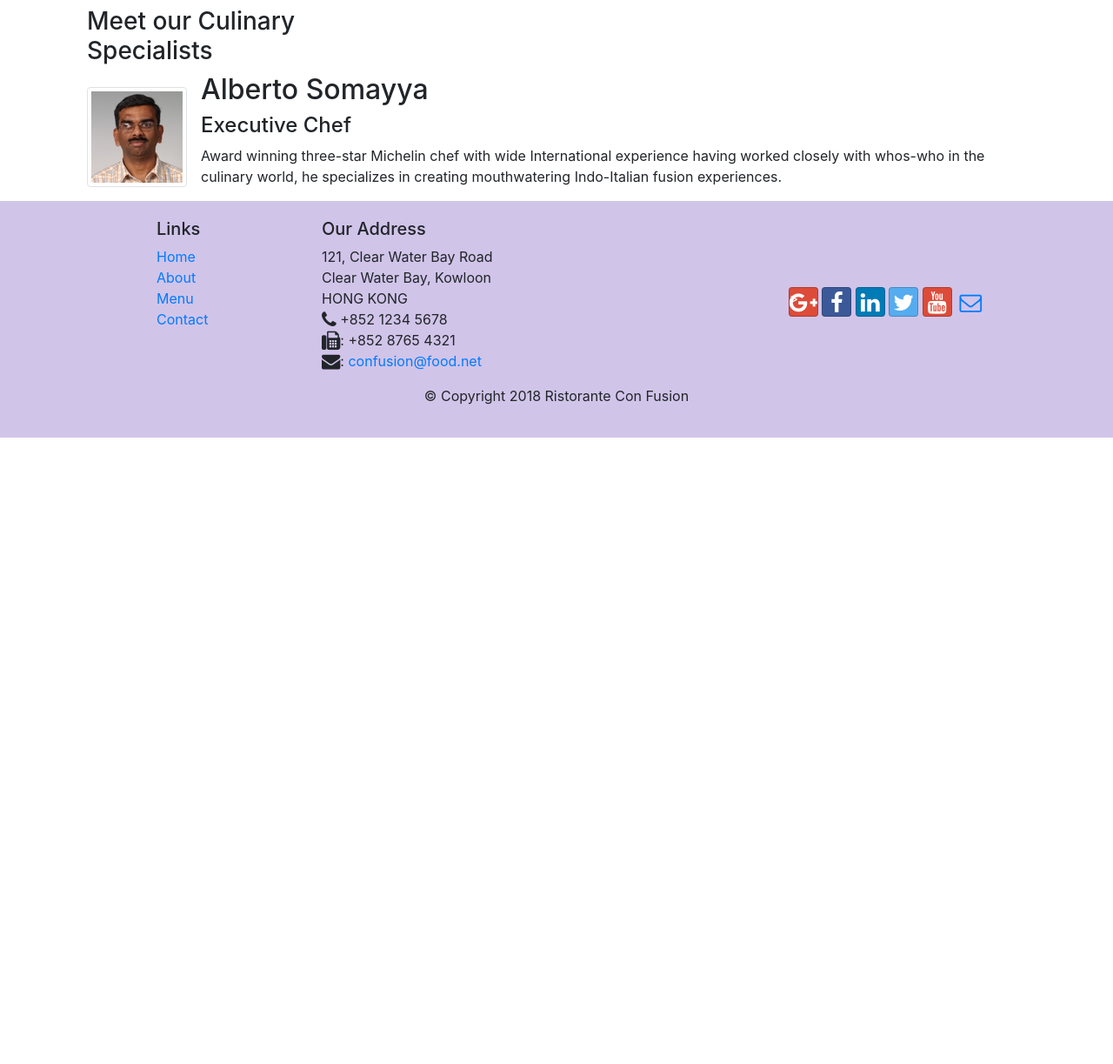
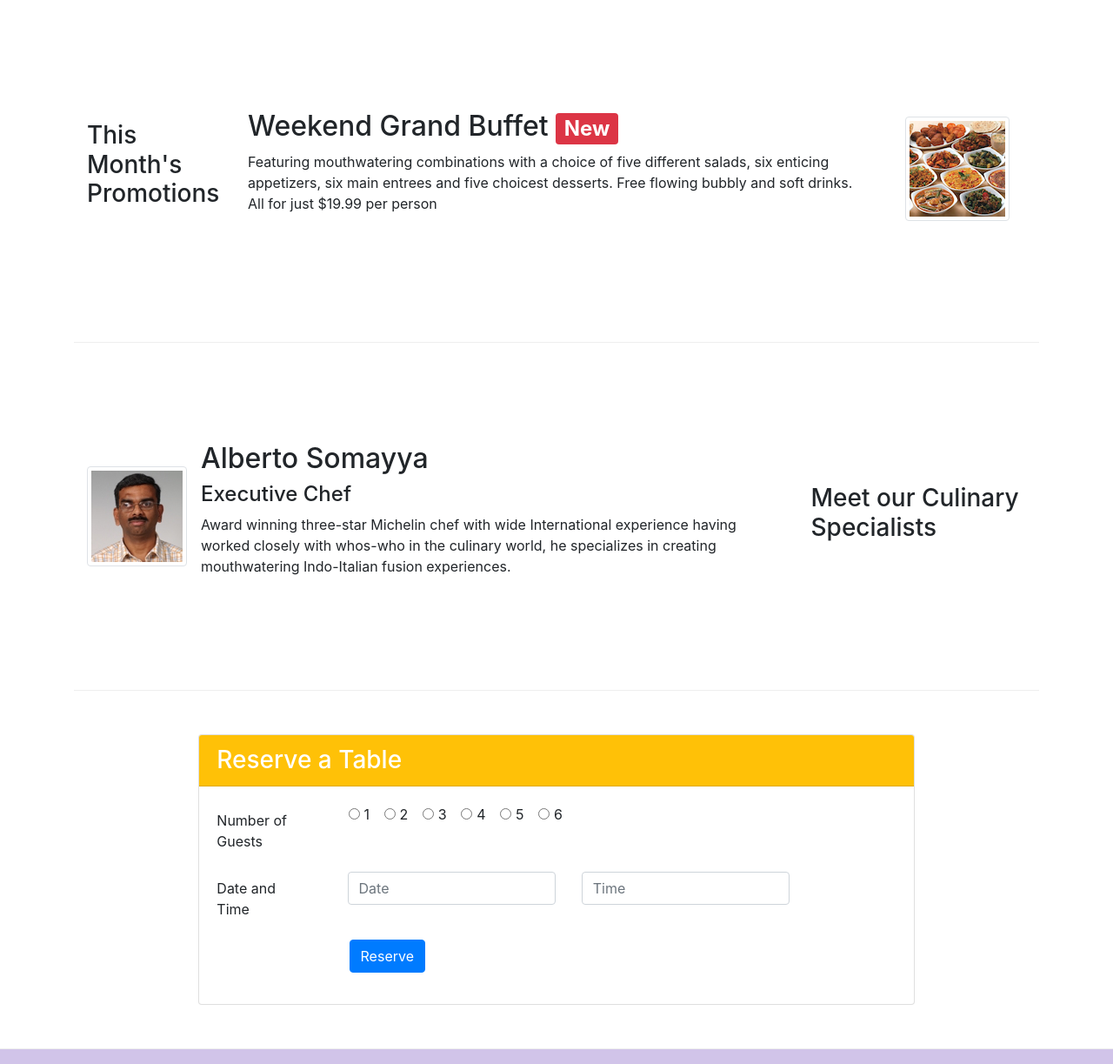
Before and after one commit to principyto/Coursera, a website: page index.html in a window 1280 px wide. Shown: the part 740-1963 px from the top of the page at 87% size. Before the commit the page ends 1243 px from the top, so only its background shows below. Drawn offline with nearby package versions, Linux system fonts and the light colour scheme.

Commit message:
assignment 2

```diff
--- a/css/styles.css
+++ b/css/styles.css
@@ -36,3 +36,13 @@
 .navbar-dark{
     background-color: #512da8;
 }
+
+.btn-div{
+    margin-left: 1rem;
+}
+
+.flexmamalon{
+    display: flex;
+    justify-content: space-around;
+    align-items: center;
+}
--- a/index.html
+++ b/index.html
@@ -63,19 +63,22 @@
     <header class="jumbotron">
         <div class="container">
             <div class="row row-header">
-                <div class="col-12 col-sm-6">
+                <div class="col-6 col-sm-6">
                     <h1>Ristorante con Fusion</h1>
                     <p>We take inspiration from the World's best cuisines, and create a unique fusion experience. Our lipsmacking creations will tickle your culinary senses!</p>
                 </div>
-                <div class="col-12 col-sm align-self-center">
+                <div class="col-3 col-sm align-self-center">
                     <img src="img/logo.png" class="img-fluid">
+                </div>
+                <div class="col-3 align-self-center">
+                    <a role="button" class="btn btn-warning" href="#Reserve">Reserve Table</a>
                 </div>
             </div>
         </div>
     </header>
 
     <div class="container">
-        <div clas="row row-content align-items-center">
+        <div class="row row-content align-items-center">
             <div class="col-12 col-sm-4 order-sm-last col-md-3">
                 <h3>Our Lipsmacking Culinary Creations</h3>
             </div>
@@ -92,18 +95,22 @@
         </div>
 
 
-        <div clas="row row-content align-items-center">
-            <div class="col-12 col-sm-4 col-md-3">
+        <div class="row row-content align-items-center flexmamalon">
+            <div class="col-2">
                 <h3>This Month's Promotions</h3>
             </div>
-            <div class="col col-sm col-md">
-                <h2>Weekend Grand Buffet</h2>
+            <div class="media-body col-8">
+                <h2>Weekend Grand Buffet <span class="badge badge-danger">New</span></h2>
                 <p>Featuring mouthwatering combinations with a choice of five different salads, six enticing appetizers, six main entrees and five choicest desserts. Free flowing bubbly and soft drinks. All for just $19.99 per person </p>
+            </div>
+            <div class="media col-2">
+                <img class="d-flex ml-3 img-thumbnail align-self-center"
+                    src="img/buffet.png" alt="buffet">
             </div>
         </div>
 
-        <div clas="row row-content align-items-center">
-            <div class="col-12 col-sm-4 order-sm-last col-md-3">
+        <div class="row row-content align-items-center">
+            <div class="col-2 col-sm-4 order-sm-last col-md-3">
                 <h3>Meet our Culinary Specialists</h3>
             </div>
             <div class="col col-sm order-sm-first col-md">
@@ -117,6 +124,72 @@
                     </div>
                 </div>
             </div>
+        </div>
+    </div>
+
+    <div class="row row-content">
+        <div class="offset-2 col-xs-12 col-md-8" id="Reserve">
+            <form>
+                <div class="card">
+                    <form>
+                        <h3 class="card-header bg-warning text-white">Reserve a Table</h3>
+                        <div class="card-body">
+                            <form>
+                                <div class="form-group row">
+                                    <label for="firstname" class="col-md-2 col-form-label ">Number of Guests</label>
+                                    <div class="col-10">
+                                        <div class="ml-3 form-check form-check-inline">
+                                            <input class="form-check-input" type="radio" name="inlineRadioOptions" id="inlineRadio1" value="option1">
+                                            <label class="form-check-label" for="inlineRadio1">1</label>
+                                        </div>
+                                        <div class="form-check form-check-inline">
+                                            <input class="form-check-input" type="radio" name="inlineRadioOptions" id="inlineRadio2" value="option2">
+                                            <label class="form-check-label" for="inlineRadio2">2</label>
+                                        </div>
+                                        <div class="form-check form-check-inline">
+                                            <input class="form-check-input" type="radio" name="inlineRadioOptions" id="inlineRadio3" value="option3">
+                                            <label class="form-check-label" for="inlineRadio3">3</label>
+                                        </div>
+                                        <div class="form-check form-check-inline">
+                                            <input class="form-check-input" type="radio" name="inlineRadioOptions" id="inlineRadio4" value="option4">
+                                            <label class="form-check-label" for="inlineRadio4">4</label>
+                                        </div>
+                                        <div class="form-check form-check-inline">
+                                            <input class="form-check-input" type="radio" name="inlineRadioOptions" id="inlineRadio5" value="option5">
+                                            <label class="form-check-label" for="inlineRadio5">5</label>
+                                        </div>
+                                        <div class="form-check form-check-inline">
+                                            <input class="form-check-input" type="radio" name="inlineRadioOptions" id="inlineRadio6" value="option6">
+                                            <label class="form-check-label" for="inlineRadio6">6</label>
+                                        </div>
+                                    </div>
+                                </div>
+                                <div class="form-group row">
+                                    <label for="firstname" class="col-md-2 col-form-label">Date and Time</label>
+                                    <div class="col-md-10 d-flex">
+                                        <div class="col-md-5">
+                                            <input type="text" class="form-control" id="date" name="date"
+                                                placeholder="Date">
+                                        </div>
+                                        <div class="col-md-5">
+                                            <input type="text" class="form-control" id="time" name="time"
+                                                placeholder="Time">
+                                        </div>
+                                    </div>
+                                </div>
+                                <div class="form-group row">
+                                    <div class="col-md-2 col-label"></div>
+                                    <div class="btn-div">
+                                        <div class="btn-group ml-3" role="group">
+                                            <a role="button" class="btn btn-primary" href="tel:1234567789">Reserve</a>
+                                        </div>
+                                    </div>
+                                </div>
+                            </form>
+                        </div>
+                    </form>
+                </div>
+            </form>
         </div>
     </div>
 
```
Also changed, not shown: aboutus.html (+3 -3 lines).
